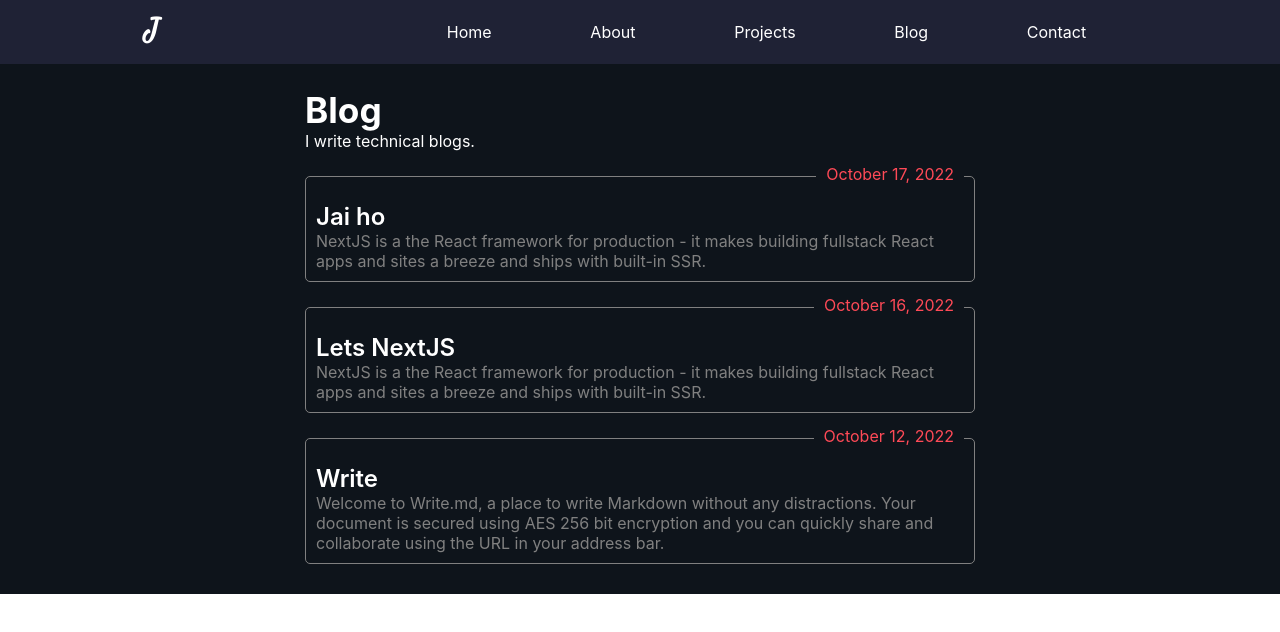
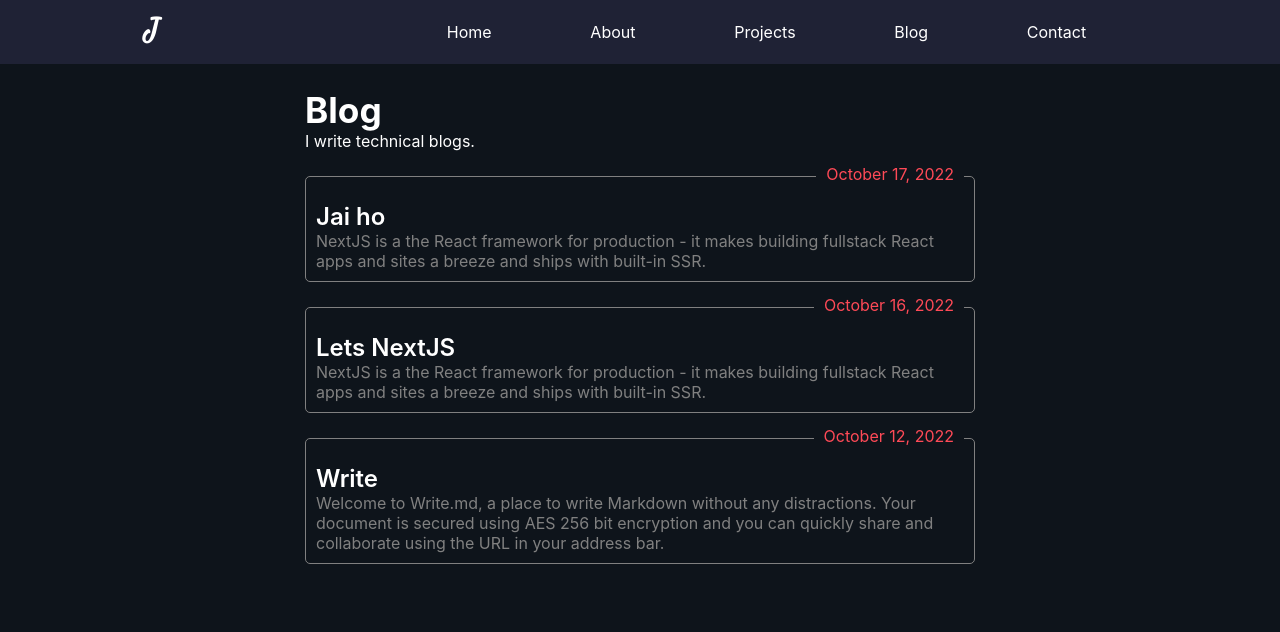
Before and after one commit to Jaybhade/portfolio-website, a Next.js app: page /blog in a window 1280 px wide. Shown: the top 632 px of the page. Built offline with nearby package versions, Linux system fonts and the light colour scheme.

Commit message:
solver height issue

```diff
--- a/components/blogCard.js
+++ b/components/blogCard.js
@@ -27,7 +27,7 @@ const BlogCard = (props) => {
             padding: "10px",
             marginTop: "25px",
             borderRadius: "5px",
-            marginBottom: "15px",
+            marginBottom: "20px",
           }}
         >
           <div
--- a/pages/blog/index.js
+++ b/pages/blog/index.js
@@ -15,7 +15,7 @@ const Blog = (props) => {
     return isTablet ? children : null;
   };
   return (
-    <div style={{ marginTop: "64px" }}>
+    <div style={{ height: "100%" }}>
       <div
         style={{
           color: "white",
@@ -29,7 +29,7 @@ const Blog = (props) => {
           bottom: 0,
         }}
       >
-        <div style={{ fontSize: "2.2em", marginTop: "10px", fontWeight: 700 }}>
+        <div style={{ fontSize: "2.2em", marginTop: "74px", fontWeight: 700 }}>
           Blog
         </div>
         <div>I write technical blogs.</div>
--- a/pages/index.js
+++ b/pages/index.js
@@ -26,7 +26,6 @@ export default function Home() {
           bottom: 0,
           left: 0,
           right: 0,
-          height: "100%",
           position: "absolute",
           justifyContent: "center",
           alignItems: "center",
--- a/styles/globals.css
+++ b/styles/globals.css
@@ -1,6 +1,7 @@
 html,
 body {
   padding: 0px;
+  background-color: #0e141b;
   margin: 0px;
   min-height: 100%;
   height: 100%;
```
Also changed, not shown: posts/Jayesh.md (renamed from posts/jai-ho.md).
